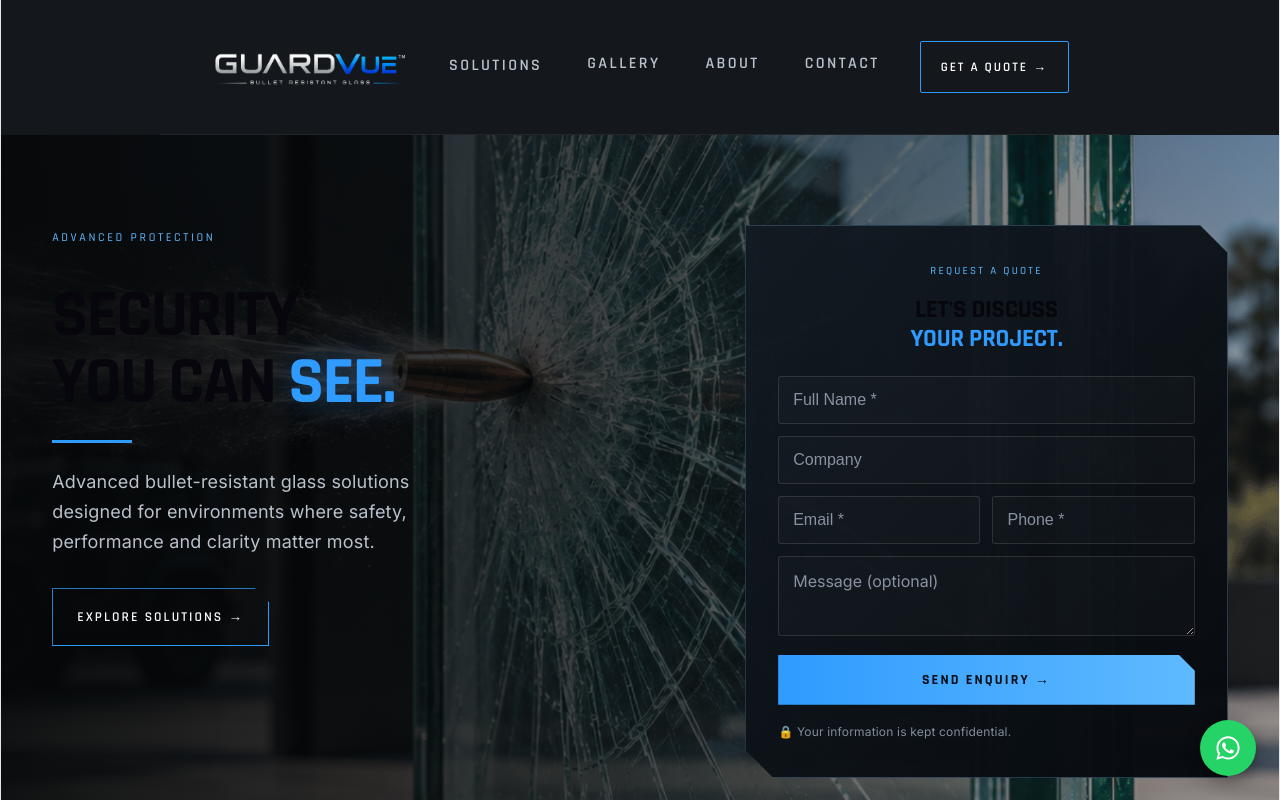
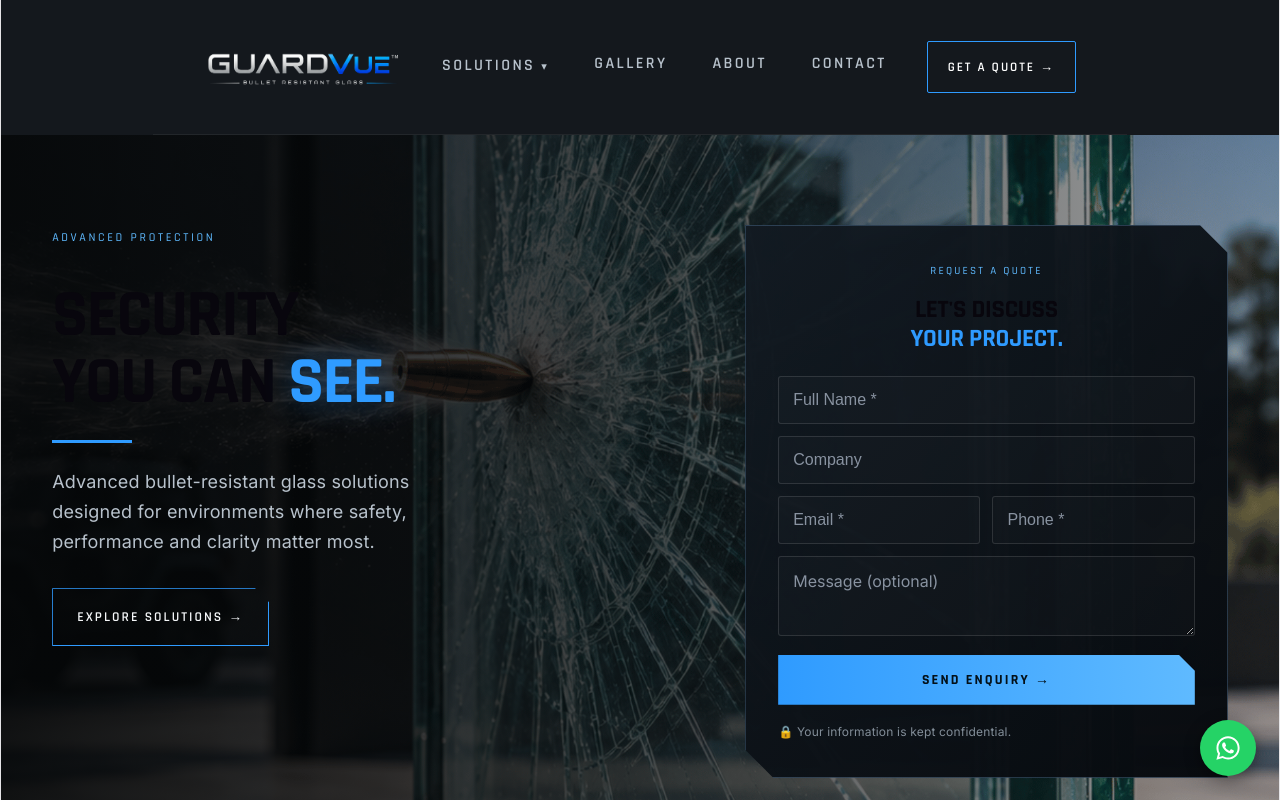
Before and after one commit to riyyahlnscorp/guardvue-app, a React (Vite) app: page / in a window 1280 px wide. Shown: the top 800 px of the page. Built offline with nearby package versions, Linux system fonts and the light colour scheme.

Commit message:
solutions menu arrow

```diff
--- a/src/App.css
+++ b/src/App.css
@@ -664,3 +664,13 @@ textarea.field{resize:vertical; min-height:80px; font-family:'Inter',sans-serif;
     padding:0 20px !important;
   }
 }
+.dropdown-arrow {
+  display: inline-block;
+  margin-left: 6px;
+  font-size: 0.7em;
+  transition: transform 0.2s ease;
+  cursor: pointer;
+}
+.dropdown-arrow.open {
+  transform: rotate(180deg);
+}
--- a/src/components/Header.jsx
+++ b/src/components/Header.jsx
@@ -25,7 +25,19 @@ export default function Header() {
           onMouseEnter={() => setOpen(true)}
           onMouseLeave={() => setOpen(false)}
         >
-          <Link to="/solutions" onClick={closeMobile}>SOLUTIONS</Link>
+          <Link to="/solutions" onClick={closeMobile} className="solutions-link">
+  SOLUTIONS
+  <span
+    className={`dropdown-arrow ${open ? 'open' : ''}`}
+    onClick={(e) => {
+      e.preventDefault();
+      e.stopPropagation();
+      setOpen(!open);
+    }}
+  >
+    ▾
+  </span>
+</Link>
           {open && (
             <div className="dropdown-menu">
               {solutions.map(s => (
```
